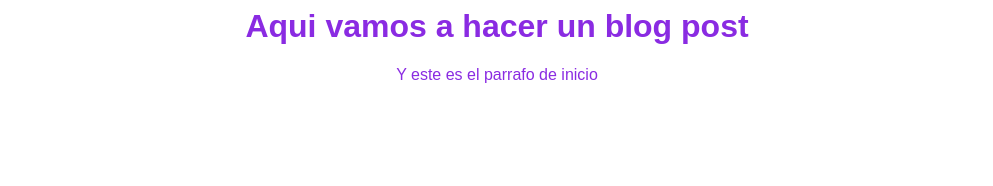
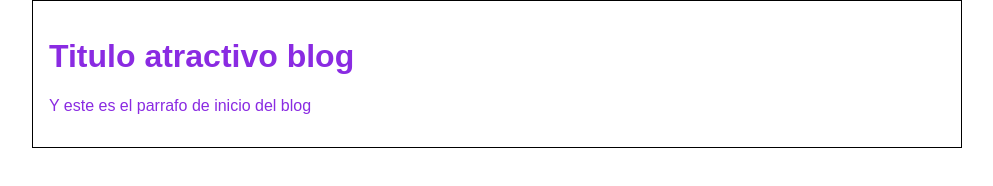
Before and after one commit to mnuclle/hyperblog, a plain HTML site: page index.html in a window 1280 px wide. Shown: the whole page, without its empty margins (143-1136 px from the left). Drawn offline with Linux system fonts and the light colour scheme.

Commit message:
se modifica html

```diff
--- a/css/estilos.css
+++ b/css/estilos.css
@@ -3,4 +3,20 @@ body
     text-align: center;
     color: blueviolet;
     font-family: Arial;
+    font-size: 16px;
+    margin: 0;
+    padding: 0;
 }
+#container
+{
+    width: 70%;
+    padding: 1em;
+    text-align: left;
+    border: 1px solid black;
+    margin: 0 auto;
+}
+
+#conteiner h1
+{
+    font-size: 20px;
+}
--- a/index.html
+++ b/index.html
@@ -4,7 +4,11 @@
         <link rel="stylesheet" href="css/estilos.css"/>
     </head>
     <body>
-        <h1>Aqui vamos a hacer un blog post</h1>
-        <p>Y este es el parrafo de inicio</p>
+        <div id="container">
+            <div id="post">
+                <h1>Titulo atractivo blog</h1>
+                <p>Y este es el parrafo de inicio del blog</p>
+            </div>
+        </div>
     </body>
 </html>
```
